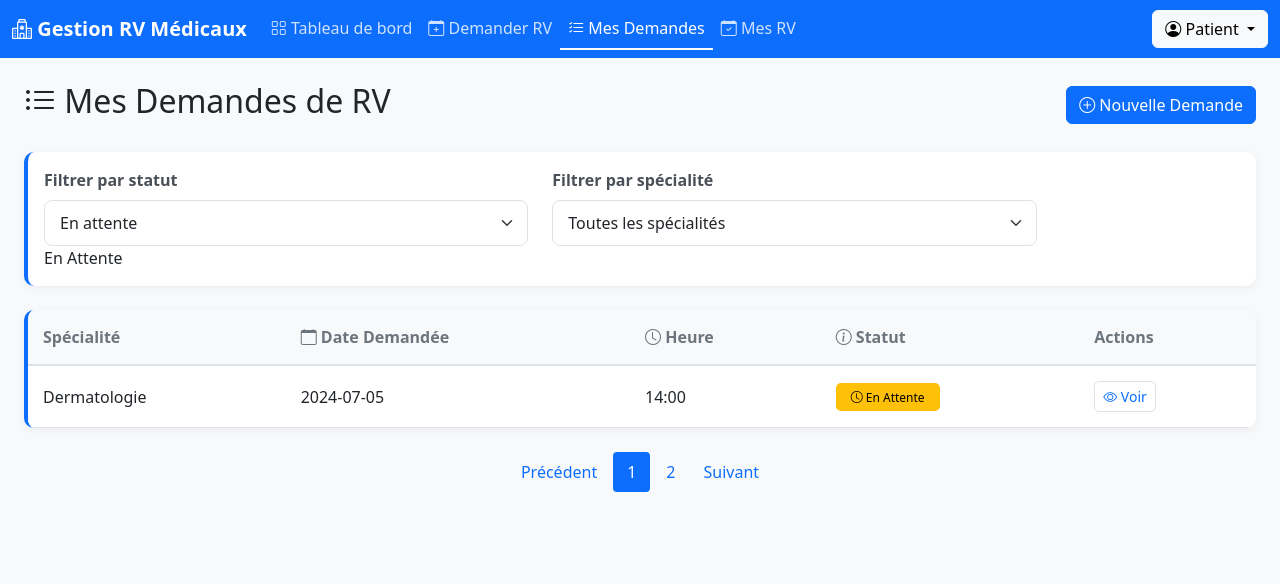
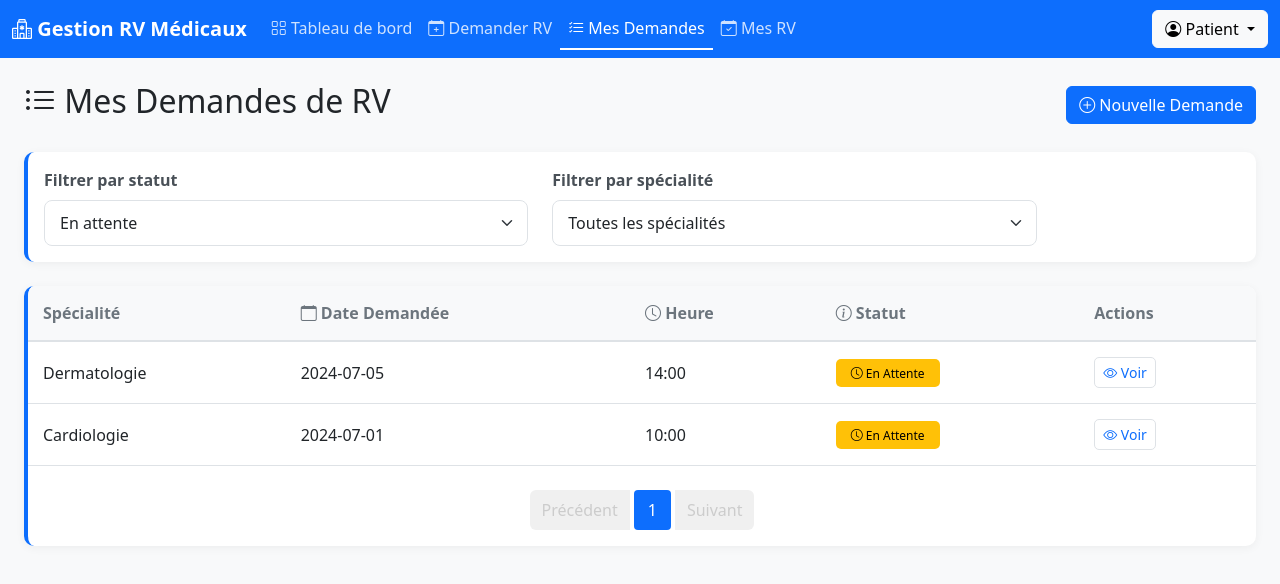
Before and after one commit to halima2406/gestion-rdv_Angular, an Angular app: page /private/list-demande-rdv in a window 1280 px wide. Shown: the top 584 px of the page. Built offline with nearby package versions, Linux system fonts and the light colour scheme.

Commit message:
Pagination

```diff
--- a/angular.json
+++ b/angular.json
@@ -55,7 +55,13 @@
             "development": {
               "optimization": false,
               "extractLicenses": false,
-              "sourceMap": true
+              "sourceMap": true,
+              "fileReplacements": [
+                {
+                  "replace": "src/environments/environment.ts",
+                  "with": "src/environments/environment.development.ts"
+                }
+              ]
             }
           },
           "defaultConfiguration": "production"
--- a/src/app/feacture/private/demande-rdv/list-demande/list-demande.component.html
+++ b/src/app/feacture/private/demande-rdv/list-demande/list-demande.component.html
@@ -23,14 +23,14 @@
                         <option  value="Acceptée">Acceptée</option>
                         <option  value="Refusée">Refusée</option>
                     </select>
-                    {{filterDemandes.statut}}
+
 
                 </div>
                 <div class="col-md-5">
                     <label class="form-label fw-bold">Filtrer par spécialité</label>
                     <select class="form-select" id="statutFilter"
                     [(ngModel)]="filterDemandes.specialite"
-                    (change)="onFilterStatutChange()">
+                    (change)="onFilterSpecialiteChange()">
                         <option value="">Toutes les spécialités</option>
                         <option value="Cardiologie">Cardiologue</option>
                         <option value="Dermatologie">Dermatologue</option>
@@ -40,7 +40,7 @@
                         <option value="Gynécologie">Gynécologue</option>
 
                     </select>
-                    {{filterDemandes.specialite}}
+
 
                 </div>
             </div>
@@ -50,6 +50,8 @@
     <!-- Tableau -->
     <div class="card border-start border-primary border-4">
         <div class="card-body p-0">
+            @if ((demandesResponse?.data && demandesResponse?.data?.length! > 0) ) {
+
                 <div class="table-responsive">
                     <table class="table table-hover align-middle mb-0">
                         <thead class="table-light">
@@ -63,7 +65,7 @@
                         </thead>
 
                         <tbody>
-                        @for($demandes of demandes; track $demandes.id) {
+                            @for($demandes of demandesResponse?.data; track $demandes.id) {
                                 <tr>
                                     <td>{{ $demandes.specialite }}</td>
                                     <td>{{ $demandes.dateDemande }}</td>
@@ -97,25 +99,38 @@
 
                     </table>
                 </div>
-        </div>
-    </div>
+
 
                  <!-- Pagination -->
                 <nav class="d-flex justify-content-center mt-4">
                     <ul class="pagination">
-            <li class="page-item">
-                <a class="page-link page-link-nav">Précédent</a>
+                        <li class="page-item" [class.disabled]="desactivePrecedent()">
+                            <a class="page-link page-link-nav" (click)="!desactivePrecedent() && onPaginate(demandesResponse!.currentPage - 1)">Précédent</a>
                         </li>
-            <li class="page-item active">
-                <a class="page-link page-link-number">1</a>
+
+                        @for (indexPage of demandesResponse?.pages; track indexPage) {
+                            <li class="page-item" [class.active]="indexPage === demandesResponse?.currentPage">
+                                <a class="page-link" (click)="onPaginate(indexPage); $event.preventDefault()" href="#">{{ indexPage }}</a>
                             </li>
-            <li class="page-item">
-                <a class="page-link page-link-number">2</a>
+                        }
+
+                        <li class="page-item" [class.disabled]="desactiveSuivant()">
+                            <a class="page-link page-link-nav" (click)="!desactiveSuivant() && onPaginate(demandesResponse!.currentPage + 1)">Suivant</a>
                         </li>
-            <li class="page-item">
-                <a class="page-link page-link-nav">Suivant</a>
-            </li>
+
                     </ul>
                 </nav>
 
+
+            }@else {
+                <div class="text-center text-muted py-4">
+                    <i class="bi bi-inbox"></i> Aucune demande de rendez-vous trouvée.
                 </div>
+            }
+
+        </div>
+    </div>
+
+
+
+</div>
--- a/src/app/feacture/private/demande-rdv/list-demande/list-demande.component.ts
+++ b/src/app/feacture/private/demande-rdv/list-demande/list-demande.component.ts
@@ -1,6 +1,6 @@
 import { Component, NgModule } from '@angular/core';
 import { RouterLink } from '@angular/router';
-import { DemandeListRV, DemandeRVFilterModel, SpecialiteMedicale, StatutDemande } from '../../models/demande.model';
+import { DemandeListRV, DemandeListRVResponseModel, DemandeRVFilterModel, SpecialiteMedicale, StatutDemande } from '../../models/demande.model';
 import { CommonModule } from '@angular/common';
 import { MOCK_DEMANDES } from '../../../../mocks/demande.mocks';
 import { DemandeService } from '../service/demande.service';
@@ -16,7 +16,8 @@ import { FormsModule, NgModel } from '@angular/forms';
 export class ListDemandeComponent implements OnInit {
 
 
-  demandes:DemandeListRV[]=[];
+  //demandesResponse:undefined;
+  demandesResponse?:DemandeListRVResponseModel;
   filterDemandes: DemandeRVFilterModel = {
     specialite : '',
     statut: 'En Attente',
@@ -28,12 +29,39 @@ export class ListDemandeComponent implements OnInit {
 
   }
 
+  ngOnDestroy(): void {
+  if (typeof window !== 'undefined') {
+    alert("ListDemandeComponent détruit");
+  }
+}
+
   ngOnInit(): void {
-    this.demandes=this.demandeServive.getDemandeRV(this.filterDemandes);
+    this.LoadDemandes();
+  }
+
+  private LoadDemandes(){
+    this.demandesResponse=this.demandeServive.getDemandeRV(this.filterDemandes);
   }
 
   onFilterStatutChange(){
-    this.demandes=this.demandeServive.getDemandeRV(this.filterDemandes);
+    this.LoadDemandes();
+  }
+
+  onFilterSpecialiteChange(){
+    this.LoadDemandes();
+  }
+
+  onPaginate(page:number){
+    this.filterDemandes.page=page;
+    this.LoadDemandes();
+  }
+
+  desactivePrecedent():boolean{
+    return !(this.demandesResponse!=undefined && this.demandesResponse.currentPage > 1);
+  }
+
+  desactiveSuivant():boolean{
+    return !(this.demandesResponse!=undefined && this.demandesResponse.currentPage < (this.demandesResponse.totalPages || 0));
   }
 
 
--- a/src/app/feacture/private/demande-rdv/service/demande.service.ts
+++ b/src/app/feacture/private/demande-rdv/service/demande.service.ts
@@ -1,6 +1,7 @@
 import { Injectable } from '@angular/core';
 import { MOCK_DEMANDES } from '../../../../mocks/demande.mocks';
-import { DemandeListRV, DemandeRVFilterModel } from '../../models/demande.model';
+import { DemandeListRV, DemandeListRVResponseModel, DemandeRVFilterModel } from '../../models/demande.model';
+import { environment } from '../../../../../environments/environment.development';
 
 @Injectable({
   providedIn: 'root'
@@ -9,7 +10,13 @@ export class DemandeService {
 
   constructor() { }
 
-  public getDemandeRV(filtre:DemandeRVFilterModel):DemandeListRV[]{
+  public getDemandeRV(filtre:DemandeRVFilterModel):DemandeListRVResponseModel{
+
+    setTimeout(() => {
+      console.log("------Appel du backend--------");
+    }, 5000);
+
+
     let demandes=[...MOCK_DEMANDES];
     if (filtre.statut) {
       demandes = demandes.filter(d => d.statut === filtre.statut);
@@ -19,7 +26,33 @@ export class DemandeService {
       demandes = demandes.filter(d => d.specialite === filtre.specialite);
     }
 
-    return demandes;
+    const page = filtre.page || 1;
+    const size = filtre.size || environment.limit || 5 ;
+
+    const startIndex = (page-1)*size;
+    const endIndex = startIndex+size;
+
+    const totalPages = Math.ceil(demandes.length / size);
+
+
+    const pages: number[] = [];
+    for (let index = 1; index <= totalPages; index++) {
+      pages.push(index);
+
+    }
+
+    const demandesByPage= demandes.slice(startIndex,endIndex);
+
+
+
+    return {
+      data: demandesByPage,
+      totalPages: totalPages,
+      currentPage: page,
+      totalItems: demandes.length,
+      pages : pages,
+      size:size
+    };
 
   }
 }
--- a/src/app/mocks/demande.mocks.ts
+++ b/src/app/mocks/demande.mocks.ts
@@ -35,5 +35,12 @@ export const MOCK_DEMANDES : DemandeListRV[]= [
       heure: '09:30',
       statut: 'Refusée',
       specialite: 'Neurologie'
+    },
+    {
+      id: 6,
+      dateDemande: '2024-07-01',
+      heure: '10:00',
+      statut: 'En Attente',
+      specialite: 'Cardiologie'
     }
   ];
--- /dev/null
+++ b/src/environments/environment.development.ts
@@ -0,0 +1,4 @@
+export const environment = {
+    production: false,
+    limit:5
+};
--- /dev/null
+++ b/src/environments/environment.ts
@@ -0,0 +1 @@
+export const environment = {};
--- a/src/styles.css
+++ b/src/styles.css
@@ -367,3 +367,10 @@ body {
 .badge {
     cursor: pointer;
 }
+
+.page-item.disabled .page-link {
+    color: #ccc;
+    background-color: #f0f0f0;
+    pointer-events: none;
+    cursor: not-allowed;
+  }
```
Also changed, not shown: src/app/feacture/private/models/demande.model.ts (+12 -0 lines). Lines whose indentation alone changed are shown as unchanged.
